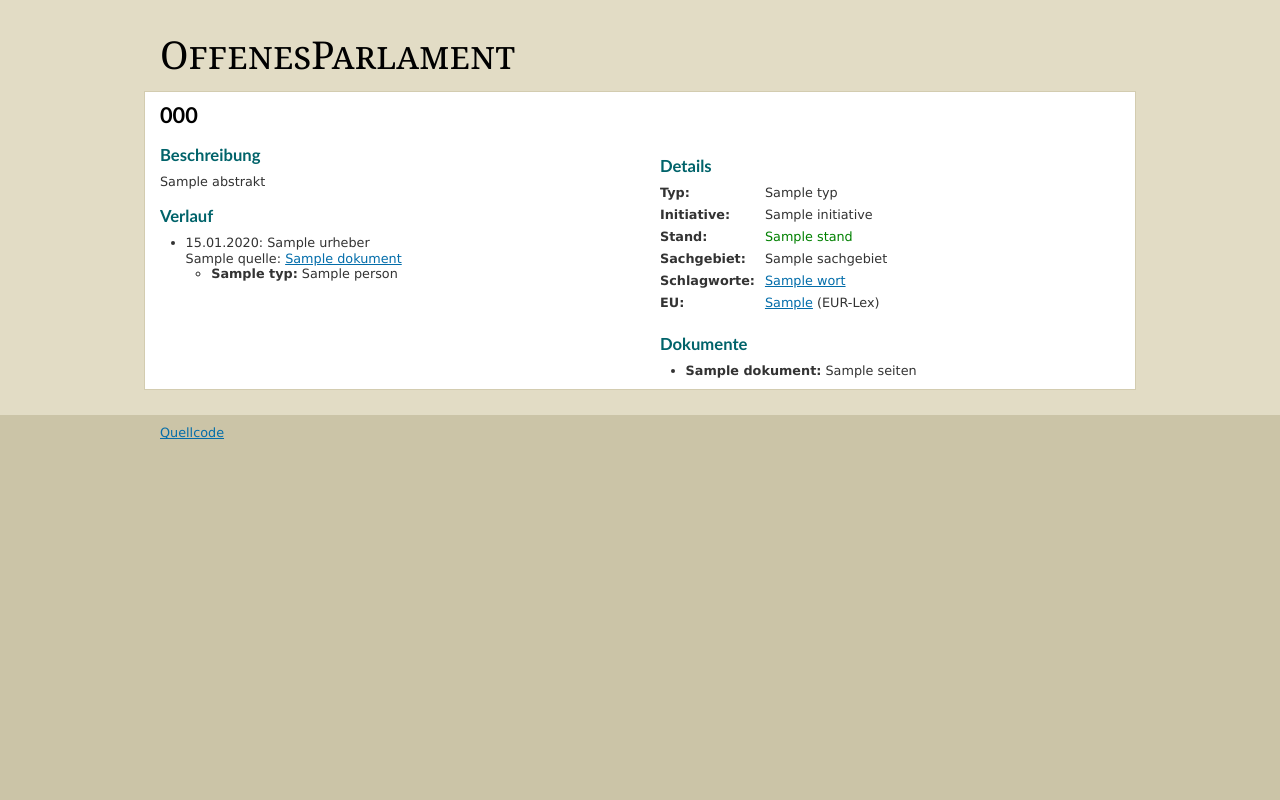
After one commit to okfde/offenesparlament.de, a Flask app: template offenesparlament/templates/ablauf_view.html in a window 1280 px wide. The commit adds this page. Run offline with Flask 2, Linux system fonts and the light colour scheme; the template is opened without the code that fills it: most values are stand-ins (such as "Sample title", 1, 10 or a date in 2020); some libraries are stand-ins or nearby versions.

Commit message:
lots of work on front-end, including search, pagination, fixes in ETL, basic layouts for a few aspects.

```diff
--- a/offenesparlament/extract/dip.py
+++ b/offenesparlament/extract/dip.py
@@ -324,7 +324,7 @@ def scrape_ablauf(url, db):
     doc = inline_xml_from_page(urlfp.read())
     urlfp.close()
     if doc is None:
-        log.warn("Could not find embedded XML in Ablauf: %s", a.key)
+        log.warn("Could not find embedded XML in Ablauf: %s", a['key'])
         return
     a['wahlperiode'] = wp = doc.findtext("WAHLPERIODE")
     a['typ'] = doc.findtext("VORGANGSTYP")
--- a/offenesparlament/load/index.py
+++ b/offenesparlament/load/index.py
@@ -137,8 +137,8 @@ def index_ablaeufe():
     _solr.commit()
 
 def index():
-    #index_persons()
-    #index_gremien()
+    index_persons()
+    index_gremien()
     index_positionen()
     index_dokumente()
     index_ablaeufe()
--- a/offenesparlament/load/load.py
+++ b/offenesparlament/load/load.py
@@ -288,7 +288,7 @@ def load_position(data, ablauf, ws):
 
     for bdata in ws['beitrag'].traverse(fundstelle=position.fundstelle,
             urheber=position.urheber, ablauf_source_url=ablauf.source_url):
-        load_beitrag(data, position, ws)
+        load_beitrag(bdata, position, ws)
 
 def load_beitrag(data, position, ws):
     beitrag = Beitrag()
--- /dev/null
+++ b/offenesparlament/searcher.py
@@ -0,0 +1,111 @@
+import json
+
+from offenesparlament.core import solr
+
+EXLUDE_FILTERS = ['limit', 'page', 'q']
+
+class SolrSearcher(object):
+
+    def __init__(self, type_, args):
+        self.type_ = type_
+        self.args = args
+        self.results = None
+        self._offset = 0
+        self._facets = []
+        self._limit = 9001
+        self._sort = 'score desc'
+
+    def sort(self, field, order='desc'):
+        self._sort = field + ' ' + order
+
+    @property
+    def has_query(self):
+        return len(self.q.strip()) > 0
+
+    @property
+    def q(self):
+        return self.args.get('q', '')
+
+    def limit(self, limit):
+        self.results = None
+        self._limit = limit
+        return self
+
+    def offset(self, offset):
+        self.results = None
+        self._offset = offset
+        return self
+
+    def add_facet(self, facet):
+        self.results = None
+        self._facets.append(facet)
+
+    def facet_values(self, facet):
+        if self.results is None:
+            self._run()
+        values = self.results.get('facet_counts', {}).get('facet_fields',
+                {}).get(facet, [])
+        options = []
+        for value in values[::2]:
+            count = values[values.index(value)+1]
+            options.append((value, count))
+        return options
+
+    def has_facet(self, facet):
+        return self.facet_values(facet) > self.args.getlist(facet)
+
+    @property
+    def query_filters(self):
+        _filters = []
+        for k, v in self.args.items():
+            if k in EXLUDE_FILTERS:
+                continue
+            _filters.append((k, v))
+        return _filters
+
+    @property
+    def filters(self):
+        _filters = [('index_type', self.type_.__name__.lower())]
+        _filters.extend(self.query_filters)
+        return _filters
+
+    @property
+    def fq(self):
+        _fqs = []
+        for k, v in self.filters:
+            v = v.replace("\"", "'")
+            _fqs.append("+%s:\"%s\"" % (k, v))
+        return _fqs
+
+
+    def _run(self):
+        query = {
+            'q': self.q if self.has_query else '*:*',
+            'fq': self.fq,
+            'rows': self._limit,
+            'start': self._offset,
+            'facet': 'true',
+            'facet_limit': 50,
+            'facet_mincount': 1,
+            'facet_sort': 'count',
+            'facet_field': self._facets,
+            'wt': 'json',
+            'sort': self._sort
+            }
+        response = solr().raw_query(**query)
+        self.results = json.loads(response)
+
+    def all(self):
+        if self.results is None:
+            self._run()
+        docs = self.results.get('response', {}).get('docs')
+        ids = [int(d['id']) for d in docs]
+        objs = self.type_.query.filter(
+                self.type_.id.in_(ids)).all()
+        objs = dict([(o.id, o) for o in objs])
+        return [objs[id] for id in ids]
+
+    def count(self):
+        if self.results is None:
+            self._run()
+        return self.results.get('response', {}).get('numFound')
--- a/offenesparlament/static/style/style.css
+++ b/offenesparlament/static/style/style.css
@@ -85,6 +85,7 @@ html, body {
 }
 
 body {
+  font-size: 0.8em;
   background-color: #CBC4A7;
 }
 
@@ -107,24 +108,30 @@ body, input {
   background-color: white;
   /*background-image: url(/static/img/inner_bg.png);*/
   border: 1px solid #D3CCB0;
-  padding: 5px;
+  padding: 10px 15px 10px 15px;
 }
 
 h1, h2, h3, h4 {
   font-weight: normal;
   font-family: "News Gothic MT","Trebuchet MS",Geneva,Helvetica,sans-serif;
   color: #00636A;
+  margin-bottom: 0.5em;
 }
 
 h1 {
   font-size: 1.7em;
+  color: black;
+  font-weight: bold;
 }
 
 h2 {
+  font-weight: bold;
   font-size: 1.5em;
 }
 
 h3 {
+  margin-top: 1em;
+  font-weight: bold;
   font-size: 1.3em;
 }
 
@@ -139,6 +146,7 @@ a:hover {
 
 footer {
   margin: 10px 0 0 0;
+  padding-bottom: 10em;
 }
 
 footer ul {
@@ -163,12 +171,12 @@ footer ul li {
 }
 
 .leftbar {
-  width: 395px;
+  width: 460px;
   margin-right: 10px;
 }
 
 .rightbar {
-  width: 395px;
+  width: 460px;
   float: right;
 }
 
@@ -178,8 +186,11 @@ header {
 }
 
 h1#site-title {
+  font-family: Cochin, Baskerville, Georgia;
   font-weight: normal;
-  font-size: 2.2em;
+  font-size: 3em;
+  font-variant: small-caps !important;
+  margin-bottom: 0.2em;
   color: #000;
 }
 
@@ -202,6 +213,27 @@ h1#site-title {
 
 .flashes li.success {
   background-color: #63a62f;
+}
+
+/* Ablauf Details */
+#factsheet {
+}
+
+#factsheet td {
+  padding-bottom: 0.5em;
+}
+
+#factsheet th {
+  text-align: left;
+  padding-right: 10px;
+}
+
+#factsheet .abgeschlossen {
+  color: green;
+}
+
+#factsheet .laufend {
+  color: orange;
 }
 
 /* Forms */
--- /dev/null
+++ b/offenesparlament/templates/ablauf_view.html
@@ -0,0 +1,97 @@
+{% extends "layout.html" %}
+
+{% block head %}
+{% endblock %}
+
+{% block title %}
+  {{ ablauf.titel }}
+{% endblock %}
+
+{% block content %}
+  <h1>{{ ablauf.titel }}</h1>
+
+  <div class="rightbar">
+    <h3>Details</h3>
+    <table id="factsheet">
+      <tr>
+        <th>Typ:</th>
+        <td>{{ ablauf.typ }}</td>
+      </tr>
+      {% if ablauf.initiative %}
+        <tr>
+          <th>Initiative:</th>
+          <td>{{ ablauf.initiative }}</td>
+        </tr>
+      {% endif %}
+      <tr>
+        <th>Stand:</th>
+        <td class="{{ 'abgeschlossen' if ablauf.abgeschlossen else 'laufend' }}">
+          {{ ablauf.stand }}
+        </td>
+      </tr>
+      {% if ablauf.sachgebiet %}
+        <tr>
+          <th>Sachgebiet:</th>
+          <td>{{ ablauf.sachgebiet }}</td>
+        </tr>
+      {% endif %}
+      {% if ablauf.schlagworte %}
+        <tr>
+          <th>Schlagworte:</th>
+          <td>
+            {% for wort in ablauf.schlagworte %}
+              <a href="{{ url_for('search', schlagworte=wort.name) }}">
+                {{ wort.name }}</a>{% if not loop.last %},{% endif %}
+            {% endfor %}
+          </td>
+        </tr>
+      {% endif %}
+      {% if ablauf.eu_dok_nr %}
+        <tr>
+          <th>EU:</th>
+          <td>
+            <a href="{{ ablauf.eur_lex_url }}">{{ ablauf.eu_dok_nr }}</a>
+            (EUR-Lex)
+
+          </td>
+        </tr>
+      {% endif %}
+    </table>
+    <h3>Dokumente</h3>
+    <ul>
+      {% for ref in ablauf.referenzen %}
+        <li><strong>{{ ref.dokument.name }}:</strong> {{ ref.seiten or
+        '(gesamtes Dokument)' }} </li>
+      {% endfor %}
+    </ul>
+  </div>
+  <div class="leftbar">
+    {% if ablauf.abstrakt %}
+      <h3>Beschreibung</h3>
+      <p>
+        {{ ablauf.abstrakt }}
+        </p>
+    {% endif %}
+    <h3>Verlauf</h3>
+    <ul>
+      {% for position in ablauf.positionen %}
+        <li>
+        {{position.date.strftime("%d.%m.%Y")}}: {{position.urheber}}<br/>
+        {{position.quelle}}:
+        <a href="{{position.dokument.link}}">{{ position.dokument.name }}</a>
+        <ul>
+          {% for beitrag in position.beitraege %}
+          <li><strong>{{ beitrag.typ }}:</strong> {{ beitrag.person.name }}</li>
+          {% endfor %}
+        </ul>
+        </li>
+      {% endfor %}
+    </ul>
+  </div>
+  <br/>
+  <br/>
+  <br/>
+  <br/>
+  <br/>
+  <br/>
+{% endblock %}
--- a/offenesparlament/templates/layout.html
+++ b/offenesparlament/templates/layout.html
@@ -38,8 +38,8 @@
       {% block content %}
         - No Content -
       {% endblock %}
+      <div class="clearfix"></div>
     </div>
-    <div class="clearfix"></div>
   </div> <!-- eo #container -->
   <footer>
     <div class="site">
--- a/offenesparlament/transform/positions.py
+++ b/offenesparlament/transform/positions.py
@@ -9,7 +9,7 @@ from webstore.client import URL as WebStore
 log = logging.getLogger(__name__)
 logging.basicConfig(level=logging.NOTSET)
 
-UNIQUE = ['fundstelle', 'urheber', 'ablauf_source_url']
+UNIQUE = ['__id__']
 
 def extend_positions(db):
     log.info("Amending positions ...")
--- a/offenesparlament/web.py
+++ b/offenesparlament/web.py
@@ -3,6 +3,9 @@ from flask import url_for, redirect, jsonify
 
 from offenesparlament.core import app
 from offenesparlament.model import Ablauf
+
+from offenesparlament.pager import Pager
+from offenesparlament.searcher import SolrSearcher
 
 @app.route("/ablauf/<wahlperiode>/<key>")
 def ablauf(wahlperiode, key):
@@ -10,8 +13,20 @@ def ablauf(wahlperiode, key):
                                     key=key).first()
     if ablauf is None:
         abort(404)
-    return render_template('ablauf.html',
+    return render_template('ablauf_view.html',
             ablauf=ablauf)
+
+@app.route("/ablauf")
+def search():
+    searcher = SolrSearcher(Ablauf, request.args)
+    searcher.add_facet('initiative')
+    searcher.add_facet('typ')
+    searcher.add_facet('stand')
+    searcher.add_facet('sachgebiet')
+    searcher.add_facet('schlagworte')
+    pager = Pager(searcher, 'search', request.args)
+    return render_template('ablauf_search.html',
+            searcher=searcher, pager=pager)
 
 @app.route("/")
 def index():
```
Also changed, not shown: other parts of offenesparlament/static/style/style.css (+70 -6 lines), offenesparlament/pager.py (added, +73 -0 lines), offenesparlament/templates/ablauf.html (deleted, +0 -37 lines), offenesparlament/templates/ablauf_search.html (added, +49 -0 lines), offenesparlament/templates/searches.html (added, +54 -0 lines), 1 other file.
